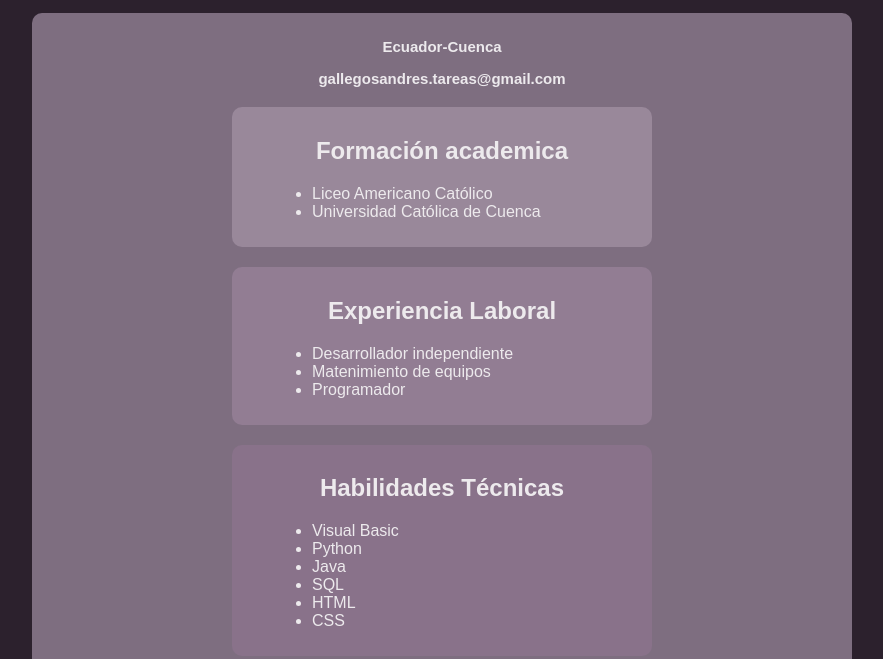
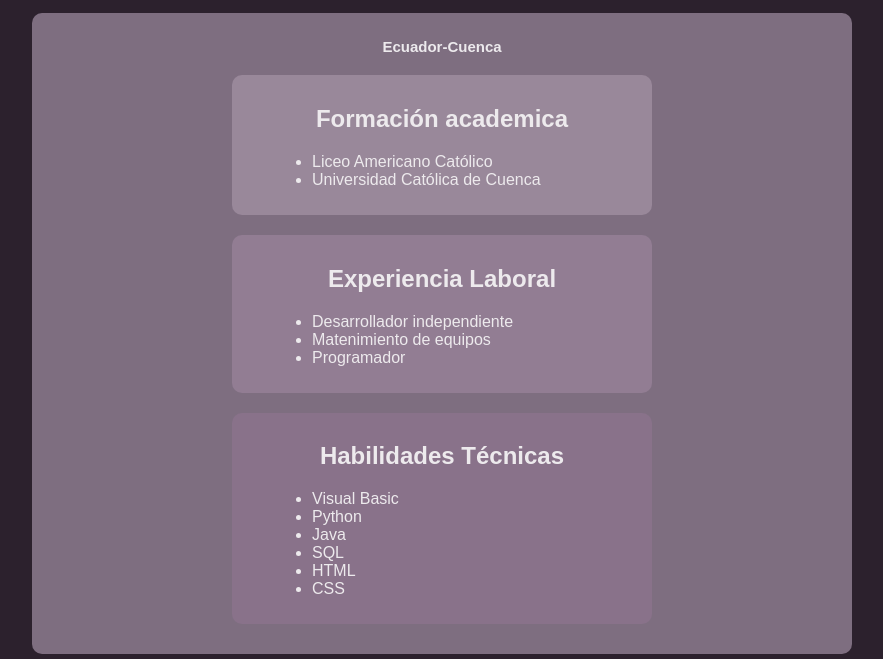
Before and after one commit to Andresss111/hoja-de-vida, a plain HTML site: page index.html in a window 1280 px wide. Shown: the part 391-1050 px from the top of the page, without its empty margins (206-1089 px from the left). Drawn offline with Linux system fonts and the light colour scheme.

Commit message:
Update index.html

```diff
--- a/index.html
+++ b/index.html
@@ -18,7 +18,6 @@
 
     <div class="contenido">
         <h3>Ecuador-Cuenca</h3>
-        <h3>gallegosandres.tareas@gmail.com</h3>
 
         <div class="lista lista1">
             <h2>Formación academica</h2>
```
